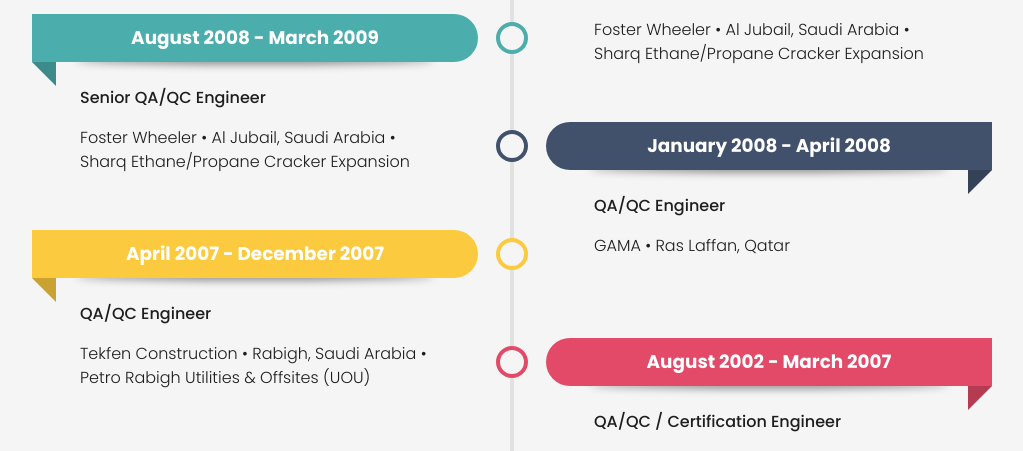
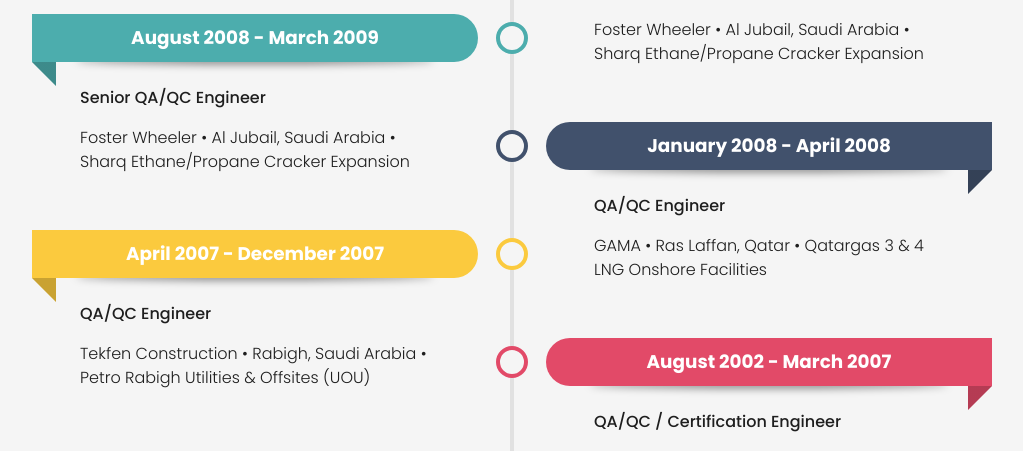
Before and after one commit to bariscelik77/Quality, a web app: file views/Timeline/timeline.html in a window 1280 px wide. Shown: the part 1258-1709 px from the top of the page, without its empty margins (128-1151 px from the left). Run offline with its HTML, style and script files only (its server is not run), Linux system fonts and the light colour scheme.

Commit message:
Add files via upload

```diff
--- a/views/Timeline/timeline.html
+++ b/views/Timeline/timeline.html
@@ -103,7 +103,7 @@
   <li style="--accent-color:#41516C">
     <div class="date">January 2008 - April 2008</div>
     <div class="title">QA/QC Engineer</div>
-    <div class="descr">GAMA • Ras Laffan, Qatar</div>
+    <div class="descr">GAMA • Ras Laffan, Qatar • Qatargas 3 &amp; 4 LNG Onshore Facilities</div>
   </li>
   <li style="--accent-color:#FBCA3E">
     <div class="date">April 2007 - December 2007</div>
```
